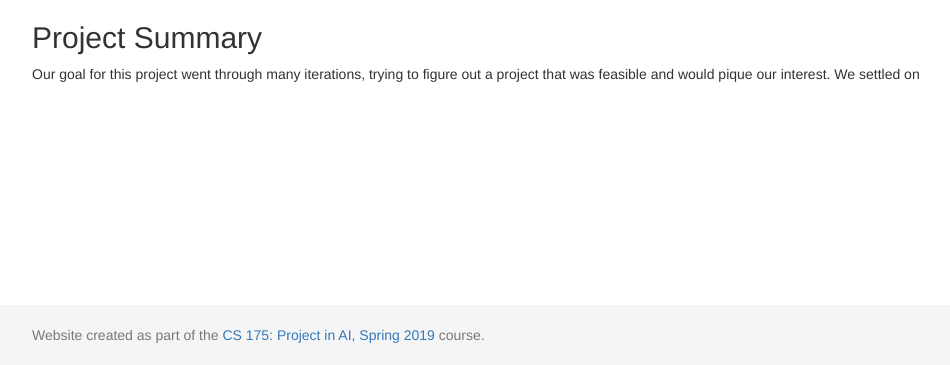
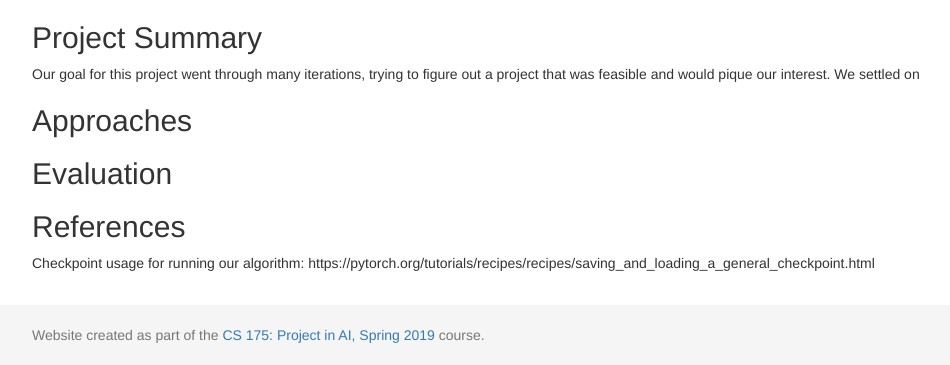
Before and after one commit to KevinJChen/MCSemanticSegmentation, a Jekyll site: the page built from docs/final.md, in a window 1280 px wide, cut to the strip 535-900 px from the top of the page. Shown: the whole strip, without its empty margins (38-988 px from the left). Built offline with Jekyll 4.4.1, drawn with Linux system fonts in a browser that asks for light colours.

Commit message:
Update final.md

```diff
--- a/docs/final.md
+++ b/docs/final.md
@@ -11,3 +11,18 @@ title:  Final Report
 ## Project Summary
 
 Our goal for this project went through many iterations, trying to figure out a project that was feasible and would pique our interest. We settled on
+
+
+
+## Approaches
+
+
+
+## Evaluation
+
+
+
+## References
+
+Checkpoint usage for running our algorithm:
+https://pytorch.org/tutorials/recipes/recipes/saving_and_loading_a_general_checkpoint.html
```
